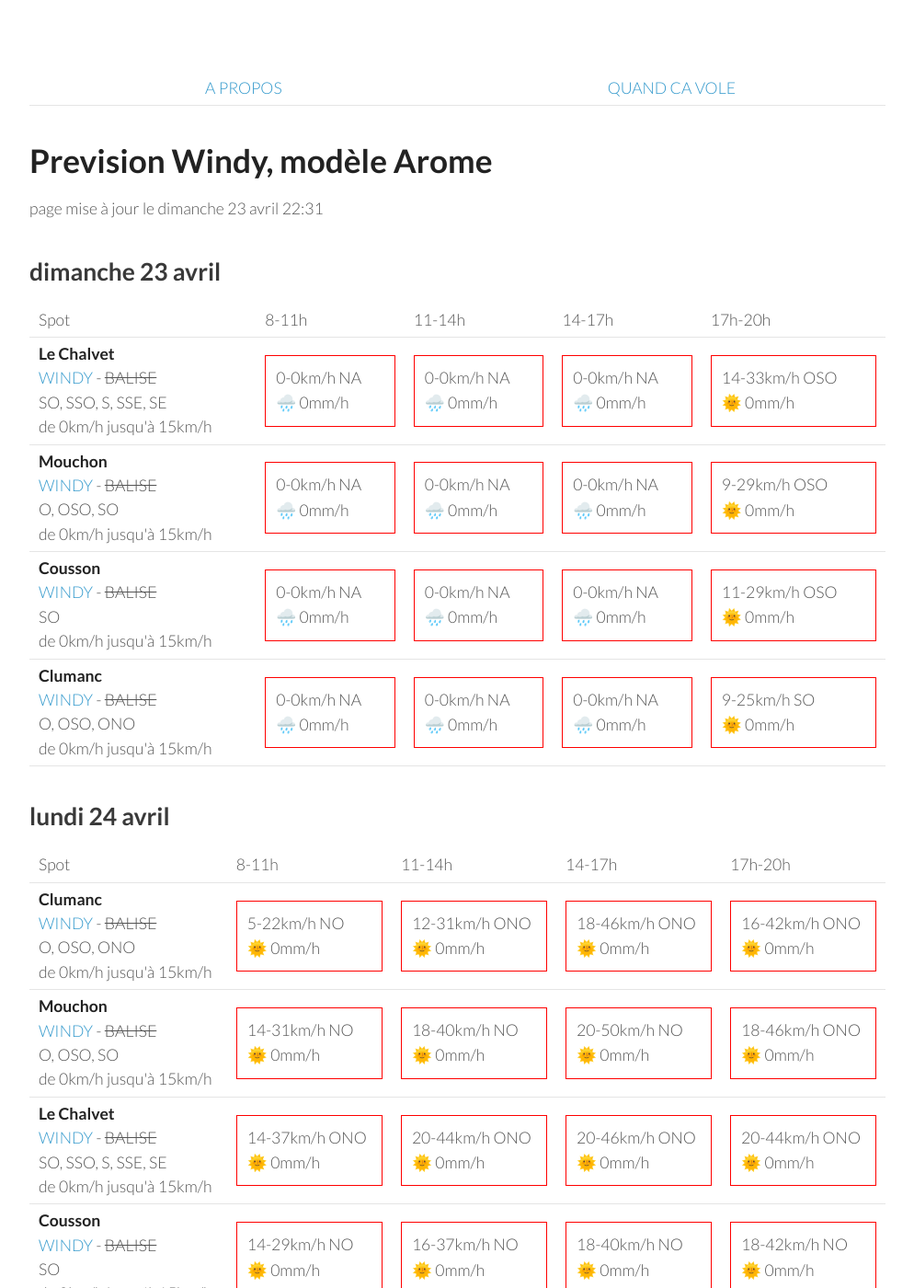
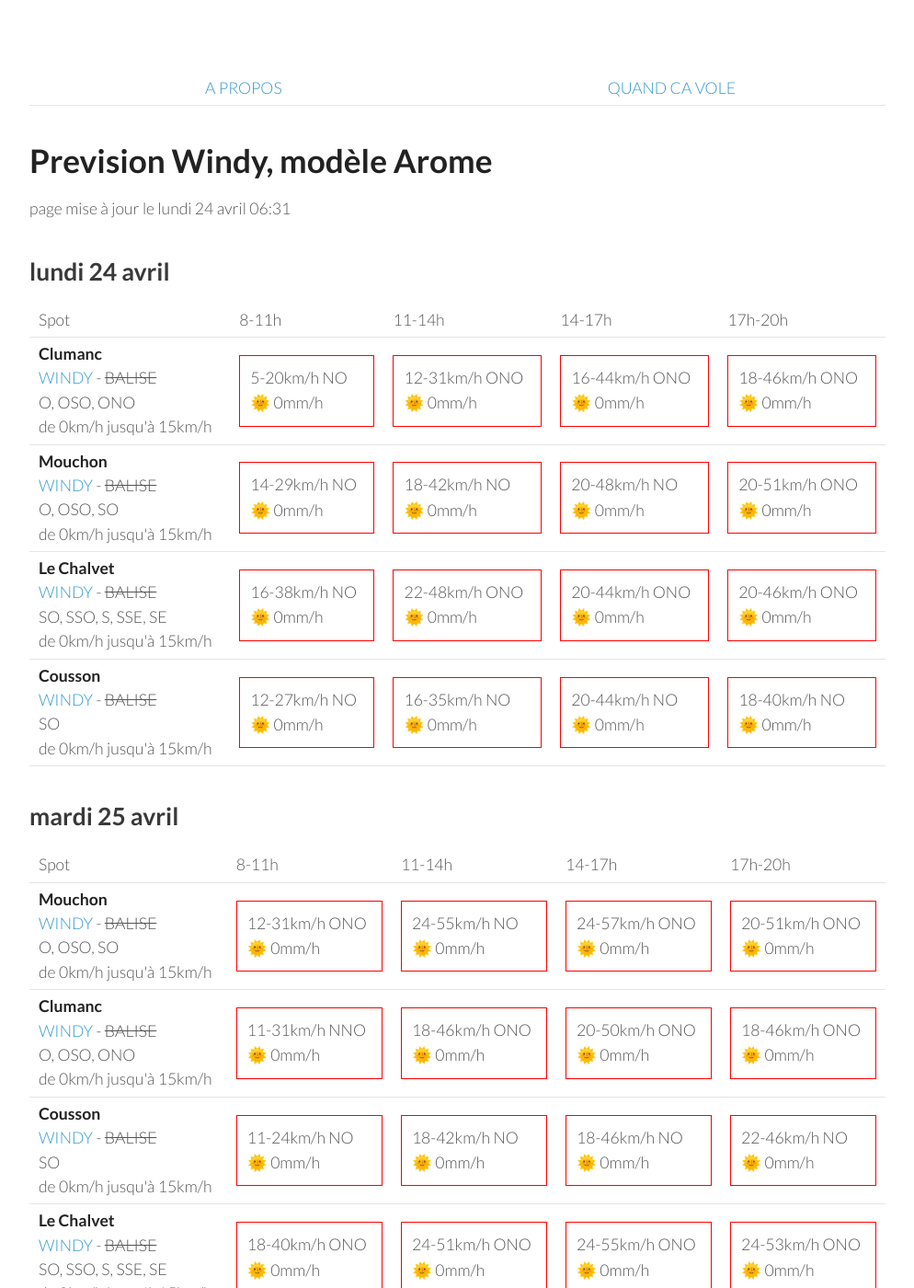
Before and after one commit to parapente-dans-le-nord/parapente-dans-le-nord.github.io, a Jekyll site: the page built from serre_poncon.markdown, in a window 1280 px wide and 1400 px high. Shown: the whole window at 92% size, without its empty margins (26-1020 px from the left). Built offline with Jekyll 4.4.1, drawn with Linux system fonts in a browser that asks for light colours; some of the changed text lies outside the part shown.

Commit message:
update index.markdown

```diff
--- a/serre_poncon.markdown
+++ b/serre_poncon.markdown
@@ -7,60 +7,8 @@ title:  "Tous les spots"
 {: .links}
 
 # Prevision Windy, modèle Arome
-page mise à jour le dimanche 23 avril 22:31
+page mise à jour le lundi 24 avril 06:31
 
-## dimanche 23 avril
-
-{::nomarkdown}
-<table>
-  <tbody>
-    <tr>
-      <td>Spot</td>
-      <td>8-11h</td>
-      <td>11-14h</td>
-      <td>14-17h</td>
-      <td>17h-20h</td>
-    </tr>
-<tr>
-        <td><strong>Le Chalvet</strong><br><a href="https://windy.com/43.979/6.480?43.866,6.480,10,m:eSsaglX">WINDY</a> - <span class="no-balise"> BALISE </span><br> <span class="vent-favorable">SO, SSO, S, SSE, SE</span><br><span class="force-vent">de 0km/h jusqu'à 15km/h</span> </td>
-
-            <td><div class="not-flyable"><p>0-0km/h NA</p><p>🌧️ 0mm/h</p></div></td>
-            <td><div class="not-flyable"><p>0-0km/h NA</p><p>🌧️ 0mm/h</p></div></td>
-            <td><div class="not-flyable"><p>0-0km/h NA</p><p>🌧️ 0mm/h</p></div></td>
-            <td><div class="not-flyable"><p>14-33km/h OSO</p><p>🌞 0mm/h</p></div></td>
-
-    </tr>
-<tr>
-        <td><strong>Mouchon</strong><br><a href="https://windy.com/43.992/6.424?43.878,6.425,10,m:eSuaglR">WINDY</a> - <span class="no-balise"> BALISE </span><br> <span class="vent-favorable">O, OSO, SO</span><br><span class="force-vent">de 0km/h jusqu'à 15km/h</span> </td>
-
-            <td><div class="not-flyable"><p>0-0km/h NA</p><p>🌧️ 0mm/h</p></div></td>
-            <td><div class="not-flyable"><p>0-0km/h NA</p><p>🌧️ 0mm/h</p></div></td>
-            <td><div class="not-flyable"><p>0-0km/h NA</p><p>🌧️ 0mm/h</p></div></td>
-            <td><div class="not-flyable"><p>9-29km/h OSO</p><p>🌞 0mm/h</p></div></td>
-
-    </tr>
-<tr>
-        <td><strong>Cousson</strong><br><a href="https://windy.com/44.054/6.240?43.940,6.241,10,m:eSAaglz">WINDY</a> - <span class="no-balise"> BALISE </span><br> <span class="vent-favorable">SO</span><br><span class="force-vent">de 0km/h jusqu'à 15km/h</span> </td>
-
-            <td><div class="not-flyable"><p>0-0km/h NA</p><p>🌧️ 0mm/h</p></div></td>
-            <td><div class="not-flyable"><p>0-0km/h NA</p><p>🌧️ 0mm/h</p></div></td>
-            <td><div class="not-flyable"><p>0-0km/h NA</p><p>🌧️ 0mm/h</p></div></td>
-            <td><div class="not-flyable"><p>11-29km/h OSO</p><p>🌞 0mm/h</p></div></td>
-
-    </tr>
-<tr>
-        <td><strong>Clumanc</strong><br><a href="https://windy.com/44.027/6.402?43.914,6.403,10,m:eSxaglP">WINDY</a> - <span class="no-balise"> BALISE </span><br> <span class="vent-favorable">O, OSO, ONO</span><br><span class="force-vent">de 0km/h jusqu'à 15km/h</span> </td>
-
-            <td><div class="not-flyable"><p>0-0km/h NA</p><p>🌧️ 0mm/h</p></div></td>
-            <td><div class="not-flyable"><p>0-0km/h NA</p><p>🌧️ 0mm/h</p></div></td>
-            <td><div class="not-flyable"><p>0-0km/h NA</p><p>🌧️ 0mm/h</p></div></td>
-            <td><div class="not-flyable"><p>9-25km/h SO</p><p>🌞 0mm/h</p></div></td>
-
-    </tr>
-
-</tbody>
-</table>
-{:/}
 ## lundi 24 avril
 
 {::nomarkdown}
@@ -76,40 +24,40 @@ page mise à jour le dimanche 23 avril 22:31
 <tr>
         <td><strong>Clumanc</strong><br><a href="https://windy.com/44.027/6.402?43.914,6.403,10,m:eSxaglP">WINDY</a> - <span class="no-balise"> BALISE </span><br> <span class="vent-favorable">O, OSO, ONO</span><br><span class="force-vent">de 0km/h jusqu'à 15km/h</span> </td>
 
-            <td><div class="not-flyable"><p>5-22km/h NO</p><p>🌞 0mm/h</p></div></td>
+            <td><div class="not-flyable"><p>5-20km/h NO</p><p>🌞 0mm/h</p></div></td>
             <td><div class="not-flyable"><p>12-31km/h ONO</p><p>🌞 0mm/h</p></div></td>
+            <td><div class="not-flyable"><p>16-44km/h ONO</p><p>🌞 0mm/h</p></div></td>
             <td><div class="not-flyable"><p>18-46km/h ONO</p><p>🌞 0mm/h</p></div></td>
-            <td><div class="not-flyable"><p>16-42km/h ONO</p><p>🌞 0mm/h</p></div></td>
 
 
     </tr>
 <tr>
         <td><strong>Mouchon</strong><br><a href="https://windy.com/43.992/6.424?43.878,6.425,10,m:eSuaglR">WINDY</a> - <span class="no-balise"> BALISE </span><br> <span class="vent-favorable">O, OSO, SO</span><br><span class="force-vent">de 0km/h jusqu'à 15km/h</span> </td>
 
-            <td><div class="not-flyable"><p>14-31km/h NO</p><p>🌞 0mm/h</p></div></td>
-            <td><div class="not-flyable"><p>18-40km/h NO</p><p>🌞 0mm/h</p></div></td>
-            <td><div class="not-flyable"><p>20-50km/h NO</p><p>🌞 0mm/h</p></div></td>
-            <td><div class="not-flyable"><p>18-46km/h ONO</p><p>🌞 0mm/h</p></div></td>
+            <td><div class="not-flyable"><p>14-29km/h NO</p><p>🌞 0mm/h</p></div></td>
+            <td><div class="not-flyable"><p>18-42km/h NO</p><p>🌞 0mm/h</p></div></td>
+            <td><div class="not-flyable"><p>20-48km/h NO</p><p>🌞 0mm/h</p></div></td>
+            <td><div class="not-flyable"><p>20-51km/h ONO</p><p>🌞 0mm/h</p></div></td>
 
 
     </tr>
 <tr>
         <td><strong>Le Chalvet</strong><br><a href="https://windy.com/43.979/6.480?43.866,6.480,10,m:eSsaglX">WINDY</a> - <span class="no-balise"> BALISE </span><br> <span class="vent-favorable">SO, SSO, S, SSE, SE</span><br><span class="force-vent">de 0km/h jusqu'à 15km/h</span> </td>
 
-            <td><div class="not-flyable"><p>14-37km/h ONO</p><p>🌞 0mm/h</p></div></td>
+            <td><div class="not-flyable"><p>16-38km/h NO</p><p>🌞 0mm/h</p></div></td>
+            <td><div class="not-flyable"><p>22-48km/h ONO</p><p>🌞 0mm/h</p></div></td>
             <td><div class="not-flyable"><p>20-44km/h ONO</p><p>🌞 0mm/h</p></div></td>
             <td><div class="not-flyable"><p>20-46km/h ONO</p><p>🌞 0mm/h</p></div></td>
-            <td><div class="not-flyable"><p>20-44km/h ONO</p><p>🌞 0mm/h</p></div></td>
 
 
     </tr>
 <tr>
         <td><strong>Cousson</strong><br><a href="https://windy.com/44.054/6.240?43.940,6.241,10,m:eSAaglz">WINDY</a> - <span class="no-balise"> BALISE </span><br> <span class="vent-favorable">SO</span><br><span class="force-vent">de 0km/h jusqu'à 15km/h</span> </td>
 
-            <td><div class="not-flyable"><p>14-29km/h NO</p><p>🌞 0mm/h</p></div></td>
-            <td><div class="not-flyable"><p>16-37km/h NO</p><p>🌞 0mm/h</p></div></td>
+            <td><div class="not-flyable"><p>12-27km/h NO</p><p>🌞 0mm/h</p></div></td>
+            <td><div class="not-flyable"><p>16-35km/h NO</p><p>🌞 0mm/h</p></div></td>
+            <td><div class="not-flyable"><p>20-44km/h NO</p><p>🌞 0mm/h</p></div></td>
             <td><div class="not-flyable"><p>18-40km/h NO</p><p>🌞 0mm/h</p></div></td>
-            <td><div class="not-flyable"><p>18-42km/h NO</p><p>🌞 0mm/h</p></div></td>
 
 
     </tr>
@@ -130,42 +78,42 @@ page mise à jour le dimanche 23 avril 22:31
       <td>17h-20h</td>
     </tr>
 <tr>
+        <td><strong>Mouchon</strong><br><a href="https://windy.com/43.992/6.424?43.878,6.425,10,m:eSuaglR">WINDY</a> - <span class="no-balise"> BALISE </span><br> <span class="vent-favorable">O, OSO, SO</span><br><span class="force-vent">de 0km/h jusqu'à 15km/h</span> </td>
+
+            <td><div class="not-flyable"><p>12-31km/h ONO</p><p>🌞 0mm/h</p></div></td>
+            <td><div class="not-flyable"><p>24-55km/h NO</p><p>🌞 0mm/h</p></div></td>
+            <td><div class="not-flyable"><p>24-57km/h ONO</p><p>🌞 0mm/h</p></div></td>
+            <td><div class="not-flyable"><p>20-51km/h ONO</p><p>🌞 0mm/h</p></div></td>
+
+
+    </tr>
+<tr>
+        <td><strong>Clumanc</strong><br><a href="https://windy.com/44.027/6.402?43.914,6.403,10,m:eSxaglP">WINDY</a> - <span class="no-balise"> BALISE </span><br> <span class="vent-favorable">O, OSO, ONO</span><br><span class="force-vent">de 0km/h jusqu'à 15km/h</span> </td>
+
+            <td><div class="not-flyable"><p>11-31km/h NNO</p><p>🌞 0mm/h</p></div></td>
+            <td><div class="not-flyable"><p>18-46km/h ONO</p><p>🌞 0mm/h</p></div></td>
+            <td><div class="not-flyable"><p>20-50km/h ONO</p><p>🌞 0mm/h</p></div></td>
+            <td><div class="not-flyable"><p>18-46km/h ONO</p><p>🌞 0mm/h</p></div></td>
+
+
+    </tr>
+<tr>
         <td><strong>Cousson</strong><br><a href="https://windy.com/44.054/6.240?43.940,6.241,10,m:eSAaglz">WINDY</a> - <span class="no-balise"> BALISE </span><br> <span class="vent-favorable">SO</span><br><span class="force-vent">de 0km/h jusqu'à 15km/h</span> </td>
 
-            <td><div class="not-flyable"><p>9-22km/h NO</p><p>🌞 0mm/h</p></div></td>
-            <td><div class="not-flyable"><p>16-46km/h NO</p><p>🌞 0mm/h</p></div></td>
-            <td><div class="not-flyable"><p>20-53km/h NO</p><p>🌞 0mm/h</p></div></td>
-            <td><div class="not-flyable"><p>18-53km/h NO</p><p>🌞 0mm/h</p></div></td>
+            <td><div class="not-flyable"><p>11-24km/h NO</p><p>🌞 0mm/h</p></div></td>
+            <td><div class="not-flyable"><p>18-42km/h NO</p><p>🌞 0mm/h</p></div></td>
+            <td><div class="not-flyable"><p>18-46km/h NO</p><p>🌞 0mm/h</p></div></td>
+            <td><div class="not-flyable"><p>22-46km/h NO</p><p>🌞 0mm/h</p></div></td>
 
 
     </tr>
 <tr>
         <td><strong>Le Chalvet</strong><br><a href="https://windy.com/43.979/6.480?43.866,6.480,10,m:eSsaglX">WINDY</a> - <span class="no-balise"> BALISE </span><br> <span class="vent-favorable">SO, SSO, S, SSE, SE</span><br><span class="force-vent">de 0km/h jusqu'à 15km/h</span> </td>
 
-            <td><div class="not-flyable"><p>16-38km/h NO</p><p>🌞 0mm/h</p></div></td>
-            <td><div class="not-flyable"><p>24-66km/h NO</p><p>🌞 0mm/h</p></div></td>
-            <td><div class="not-flyable"><p>24-68km/h NO</p><p>🌞 0mm/h</p></div></td>
-            <td><div class="not-flyable"><p>22-64km/h NO</p><p>🌞 0mm/h</p></div></td>
-
-
-    </tr>
-<tr>
-        <td><strong>Mouchon</strong><br><a href="https://windy.com/43.992/6.424?43.878,6.425,10,m:eSuaglR">WINDY</a> - <span class="no-balise"> BALISE </span><br> <span class="vent-favorable">O, OSO, SO</span><br><span class="force-vent">de 0km/h jusqu'à 15km/h</span> </td>
-
-            <td><div class="not-flyable"><p>14-35km/h NO</p><p>🌞 0mm/h</p></div></td>
-            <td><div class="not-flyable"><p>24-62km/h NO</p><p>🌞 0mm/h</p></div></td>
-            <td><div class="not-flyable"><p>24-66km/h NO</p><p>🌞 0mm/h</p></div></td>
-            <td><div class="not-flyable"><p>22-64km/h NO</p><p>🌞 0mm/h</p></div></td>
-
-
-    </tr>
-<tr>
-        <td><strong>Clumanc</strong><br><a href="https://windy.com/44.027/6.402?43.914,6.403,10,m:eSxaglP">WINDY</a> - <span class="no-balise"> BALISE </span><br> <span class="vent-favorable">O, OSO, ONO</span><br><span class="force-vent">de 0km/h jusqu'à 15km/h</span> </td>
-
-            <td><div class="not-flyable"><p>11-29km/h NNO</p><p>🌞 0mm/h</p></div></td>
-            <td><div class="not-flyable"><p>22-61km/h NO</p><p>🌞 0mm/h</p></div></td>
-            <td><div class="not-flyable"><p>22-64km/h NO</p><p>🌞 0mm/h</p></div></td>
-            <td><div class="not-flyable"><p>22-62km/h NO</p><p>🌞 0mm/h</p></div></td>
+            <td><div class="not-flyable"><p>18-40km/h ONO</p><p>🌞 0mm/h</p></div></td>
+            <td><div class="not-flyable"><p>24-51km/h ONO</p><p>🌞 0mm/h</p></div></td>
+            <td><div class="not-flyable"><p>24-55km/h ONO</p><p>🌞 0mm/h</p></div></td>
+            <td><div class="not-flyable"><p>24-53km/h ONO</p><p>🌞 0mm/h</p></div></td>
 
 
     </tr>
@@ -188,40 +136,40 @@ page mise à jour le dimanche 23 avril 22:31
 <tr>
         <td><strong>Mouchon</strong><br><a href="https://windy.com/43.992/6.424?43.878,6.425,10,m:eSuaglR">WINDY</a> - <span class="no-balise"> BALISE </span><br> <span class="vent-favorable">O, OSO, SO</span><br><span class="force-vent">de 0km/h jusqu'à 15km/h</span> </td>
 
-            <td><div class="not-flyable"><p>1-18km/h NNO</p><p>🌞 0mm/h</p></div></td>
-            <td><div class="not-flyable"><p>11-31km/h ONO</p><p>🌞 0mm/h</p></div></td>
-            <td><div class="not-flyable"><p>18-46km/h ONO</p><p>🌞 0mm/h</p></div></td>
-            <td><div class="not-flyable"><p>14-48km/h ONO</p><p>🌞 0mm/h</p></div></td>
+            <td><div class="not-flyable"><p>5-25km/h ONO</p><p>🌞 0mm/h</p></div></td>
+            <td><div class="not-flyable"><p>12-38km/h ONO</p><p>🌞 0mm/h</p></div></td>
+            <td><div class="not-flyable"><p>16-46km/h ONO</p><p>🌞 0mm/h</p></div></td>
+            <td><div class="not-flyable"><p>18-50km/h ONO</p><p>🌞 0mm/h</p></div></td>
 
 
     </tr>
 <tr>
         <td><strong>Clumanc</strong><br><a href="https://windy.com/44.027/6.402?43.914,6.403,10,m:eSxaglP">WINDY</a> - <span class="no-balise"> BALISE </span><br> <span class="vent-favorable">O, OSO, ONO</span><br><span class="force-vent">de 0km/h jusqu'à 15km/h</span> </td>
 
-            <td><div class="not-flyable"><p>1-18km/h N</p><p>🌞 0mm/h</p></div></td>
-            <td><div class="not-flyable"><p>11-33km/h ONO</p><p>🌞 0mm/h</p></div></td>
-            <td><div class="not-flyable"><p>18-48km/h ONO</p><p>🌞 0mm/h</p></div></td>
-            <td><div class="not-flyable"><p>16-50km/h ONO</p><p>🌞 0mm/h</p></div></td>
+            <td><div class="not-flyable"><p>5-25km/h ONO</p><p>🌞 0mm/h</p></div></td>
+            <td><div class="not-flyable"><p>12-38km/h ONO</p><p>🌞 0mm/h</p></div></td>
+            <td><div class="not-flyable"><p>16-46km/h ONO</p><p>🌞 0mm/h</p></div></td>
+            <td><div class="not-flyable"><p>18-51km/h ONO</p><p>🌞 0mm/h</p></div></td>
 
 
     </tr>
 <tr>
         <td><strong>Cousson</strong><br><a href="https://windy.com/44.054/6.240?43.940,6.241,10,m:eSAaglz">WINDY</a> - <span class="no-balise"> BALISE </span><br> <span class="vent-favorable">SO</span><br><span class="force-vent">de 0km/h jusqu'à 15km/h</span> </td>
 
-            <td><div class="not-flyable"><p>1-14km/h ENE</p><p>🌞 0mm/h</p></div></td>
-            <td><div class="not-flyable"><p>9-29km/h ONO</p><p>🌞 0mm/h</p></div></td>
-            <td><div class="not-flyable"><p>14-38km/h ONO</p><p>🌞 0mm/h</p></div></td>
-            <td><div class="not-flyable"><p>14-42km/h ONO</p><p>🌞 0mm/h</p></div></td>
+            <td><div class="not-flyable"><p>1-16km/h NE</p><p>🌞 0mm/h</p></div></td>
+            <td><div class="not-flyable"><p>11-31km/h ONO</p><p>🌞 0mm/h</p></div></td>
+            <td><div class="not-flyable"><p>14-40km/h ONO</p><p>🌞 0mm/h</p></div></td>
+            <td><div class="not-flyable"><p>16-44km/h ONO</p><p>🌞 0mm/h</p></div></td>
 
 
     </tr>
 <tr>
         <td><strong>Le Chalvet</strong><br><a href="https://windy.com/43.979/6.480?43.866,6.480,10,m:eSsaglX">WINDY</a> - <span class="no-balise"> BALISE </span><br> <span class="vent-favorable">SO, SSO, S, SSE, SE</span><br><span class="force-vent">de 0km/h jusqu'à 15km/h</span> </td>
 
-            <td><div class="not-flyable"><p>3-20km/h NNO</p><p>🌞 0mm/h</p></div></td>
-            <td><div class="not-flyable"><p>9-29km/h ONO</p><p>🌞 0mm/h</p></div></td>
+            <td><div class="not-flyable"><p>7-27km/h NO</p><p>🌞 0mm/h</p></div></td>
+            <td><div class="not-flyable"><p>12-37km/h ONO</p><p>🌞 0mm/h</p></div></td>
             <td><div class="not-flyable"><p>16-46km/h ONO</p><p>🌞 0mm/h</p></div></td>
-            <td><div class="not-flyable"><p>16-48km/h ONO</p><p>🌞 0mm/h</p></div></td>
+            <td><div class="not-flyable"><p>18-50km/h ONO</p><p>🌞 0mm/h</p></div></td>
 
 
     </tr>
@@ -244,8 +192,8 @@ page mise à jour le dimanche 23 avril 22:31
 <tr>
         <td><strong>Clumanc</strong><br><a href="https://windy.com/44.027/6.402?43.914,6.403,10,m:eSxaglP">WINDY</a> - <span class="no-balise"> BALISE </span><br> <span class="vent-favorable">O, OSO, ONO</span><br><span class="force-vent">de 0km/h jusqu'à 15km/h</span> </td>
 
-            <td><div class="not-flyable"><p>1-14km/h ENE</p><p>🌞 0mm/h</p></div></td>
-            <td><div class="not-flyable"><p>5-20km/h OSO</p><p>🌞 0mm/h</p></div></td>
+            <td><div class="not-flyable"><p>1-16km/h N</p><p>🌞 0mm/h</p></div></td>
+            <td><div class="not-flyable"><p>7-24km/h O</p><p>🌞 0mm/h</p></div></td>
             <td><div class="not-flyable"><p>12-38km/h O</p><p>🌞 0mm/h</p></div></td>
             <td><div class="not-flyable"><p>14-42km/h O</p><p>🌞 0mm/h</p></div></td>
 
@@ -254,8 +202,8 @@ page mise à jour le dimanche 23 avril 22:31
 <tr>
         <td><strong>Mouchon</strong><br><a href="https://windy.com/43.992/6.424?43.878,6.425,10,m:eSuaglR">WINDY</a> - <span class="no-balise"> BALISE </span><br> <span class="vent-favorable">O, OSO, SO</span><br><span class="force-vent">de 0km/h jusqu'à 15km/h</span> </td>
 
-            <td><div class="not-flyable"><p>1-14km/h ENE</p><p>🌞 0mm/h</p></div></td>
-            <td><div class="not-flyable"><p>3-18km/h SO</p><p>🌞 0mm/h</p></div></td>
+            <td><div class="not-flyable"><p>3-16km/h NO</p><p>🌞 0mm/h</p></div></td>
+            <td><div class="not-flyable"><p>7-22km/h O</p><p>🌞 0mm/h</p></div></td>
             <td><div class="not-flyable"><p>12-38km/h OSO</p><p>🌞 0mm/h</p></div></td>
             <td><div class="not-flyable"><p>14-42km/h O</p><p>🌞 0mm/h</p></div></td>
 
@@ -265,7 +213,7 @@ page mise à jour le dimanche 23 avril 22:31
         <td><strong>Cousson</strong><br><a href="https://windy.com/44.054/6.240?43.940,6.241,10,m:eSAaglz">WINDY</a> - <span class="no-balise"> BALISE </span><br> <span class="vent-favorable">SO</span><br><span class="force-vent">de 0km/h jusqu'à 15km/h</span> </td>
 
             <td><div class="not-flyable"><p>5-14km/h ENE</p><p>🌞 0mm/h</p></div></td>
-            <td><div class="not-flyable"><p>3-16km/h OSO</p><p>🌞 0mm/h</p></div></td>
+            <td><div class="not-flyable"><p>5-20km/h O</p><p>🌞 0mm/h</p></div></td>
             <td><div class="not-flyable"><p>11-29km/h OSO</p><p>🌞 0mm/h</p></div></td>
             <td><div class="not-flyable"><p>11-35km/h OSO</p><p>🌞 0mm/h</p></div></td>
 
@@ -274,8 +222,8 @@ page mise à jour le dimanche 23 avril 22:31
 <tr>
         <td><strong>Le Chalvet</strong><br><a href="https://windy.com/43.979/6.480?43.866,6.480,10,m:eSsaglX">WINDY</a> - <span class="no-balise"> BALISE </span><br> <span class="vent-favorable">SO, SSO, S, SSE, SE</span><br><span class="force-vent">de 0km/h jusqu'à 15km/h</span> </td>
 
-            <td><div class="not-flyable"><p>1-16km/h NE</p><p>🌞 0mm/h</p></div></td>
-            <td><div class="not-flyable"><p>3-18km/h SSO</p><p>🌞 0mm/h</p></div></td>
+            <td><div class="not-flyable"><p>3-18km/h NNO</p><p>🌞 0mm/h</p></div></td>
+            <td><div class="not-flyable"><p>5-22km/h O</p><p>🌞 0mm/h</p></div></td>
             <td><div class="not-flyable"><p>12-38km/h OSO</p><p>🌞 0mm/h</p></div></td>
             <td><div class="not-flyable"><p>14-42km/h O</p><p>🌞 0mm/h</p></div></td>
 
```
